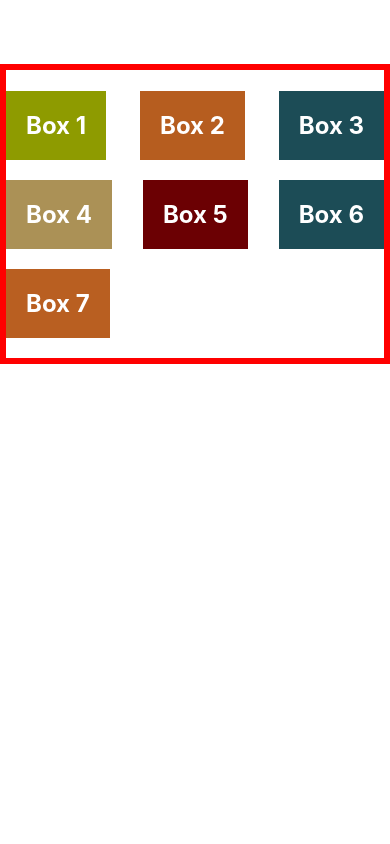
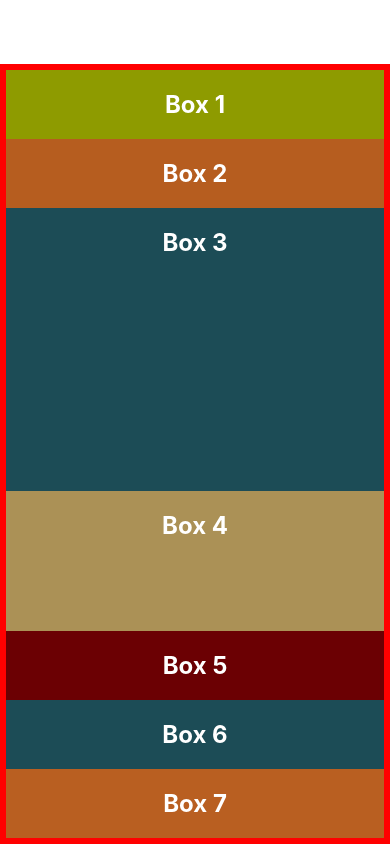
Before and after one commit to hAI-FA001/React-Native--Learn, a React Native app in the folder Layout/: screen / in a window 390 px wide. Built offline with nearby package versions, Linux system fonts and the light colour scheme.

Commit message:
flexBasis + comparison with height/width (distributed spacing considered by flexBasis but not height/width)

```diff
--- a/Layout/App.js
+++ b/Layout/App.js
@@ -7,16 +7,13 @@
     // "flex: 1" to occupy all space
     // <View style={{ backgroundColor: 'plum', flex: 1 }}></View>
     <View style={styles.container}>
-      <Box style={{ backgroundColor: '#8e9b00', alignSelf: 'flex-start' }}>
-        Box 1
-      </Box>
-      <Box style={{ backgroundColor: '#b65d1f', alignSelf: 'center' }}>
-        Box 2
-      </Box>
-      <Box style={{ backgroundColor: '#1c4c56', alignSelf: 'flex-end' }}>
+      <Box style={{ backgroundColor: '#8e9b00' }}>Box 1</Box>
+      <Box style={{ backgroundColor: '#b65d1f' }}>Box 2</Box>
+      <Box style={{ backgroundColor: '#1c4c56', flexBasis: 100, flex: 1 }}>
         Box 3
       </Box>
-      <Box style={{ backgroundColor: '#ab9156' }}>Box 4</Box>
+      {/* height doesn't take into account distributed spacing, so this box is smaller */}
+      <Box style={{ backgroundColor: '#ab9156', height: 140 }}>Box 4</Box>
       {/* rest of boxes overflow */}
       <Box style={{ backgroundColor: '#6b0003' }}>Box 5</Box>
       <Box style={{ backgroundColor: '#1c4c56' }}>Box 6</Box>
@@ -31,17 +28,17 @@
     borderWidth: 6,
     borderColor: 'red',
 
-    height: 300,
+    // height: 300,
 
-    // flex: 1, // border shows it takes up all space rather than only space occupied by children
-    flexDirection: 'row',
-    justifyContent: 'space-between',
-    alignItems: 'stretch',
-    flexWrap: 'wrap',
-    alignContent: 'center',
+    flex: 1, // border shows it takes up all space rather than only space occupied by children
+    // flexDirection: 'row',
+    // justifyContent: 'space-between',
+    // alignItems: 'flex-start',
+    // flexWrap: 'wrap',
+    // alignContent: 'center',
 
     // rowGap: 10,
     // columnGap: 20,
-    gap: 20,
+    // gap: 20,
   },
 })
```
